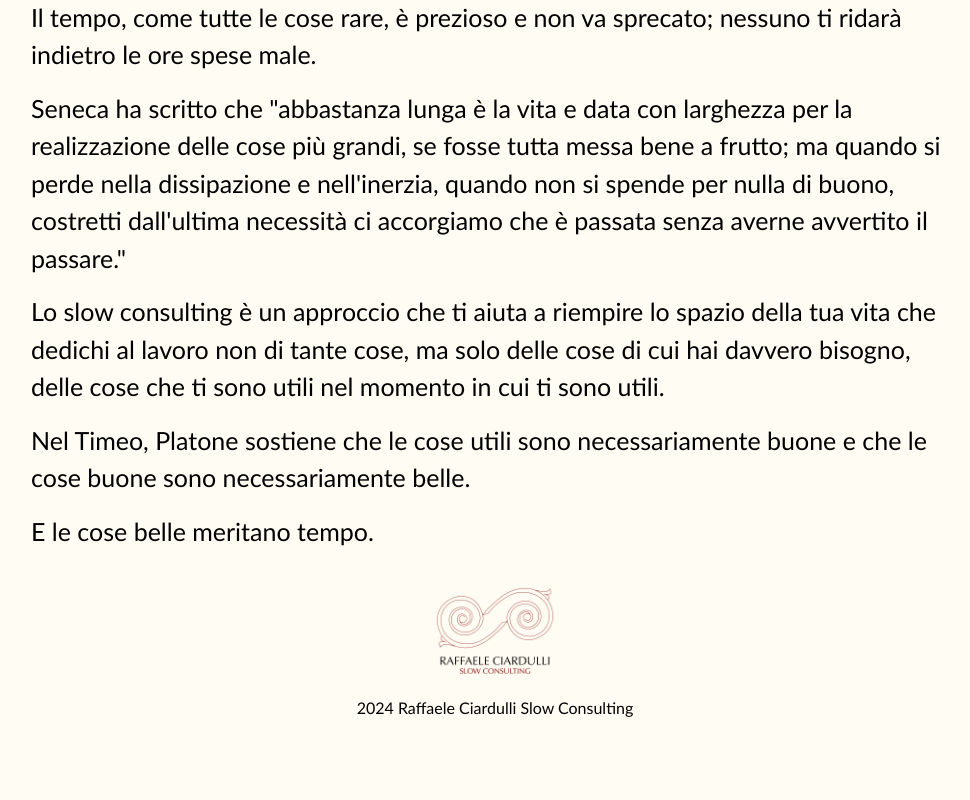
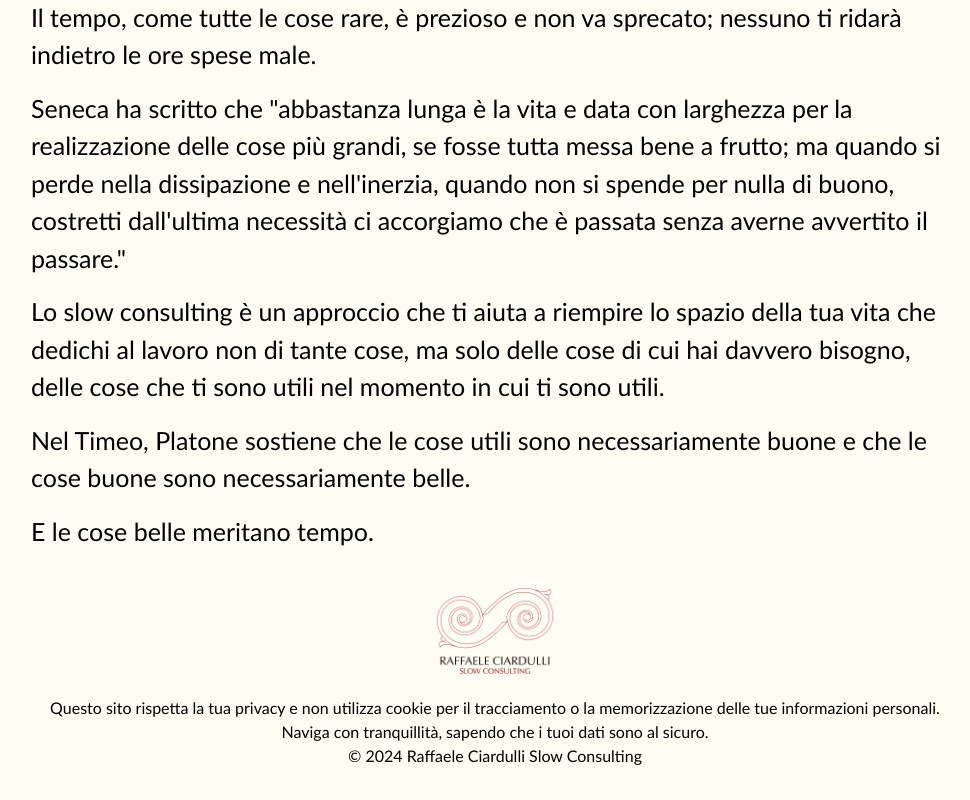
Before and after one commit to Eedma/slow-consulting, a Next.js app: page / in a window 1280 px wide. Shown: the part 607-1407 px from the top of the page, without its empty margins (145-1115 px from the left). Before the commit the page ends 1327 px from the top, so only its background shows below. Built offline with nearby package versions, Linux system fonts and the light colour scheme.

Commit message:
nocookie banner

```diff
--- a/src/app/globals.css
+++ b/src/app/globals.css
@@ -77,6 +77,10 @@ li {
     font-size: 1.563rem;
 }
 
+h6 {
+    font-size: 1rem;
+}
+
 .coaching {
     color: #620f1b;
 }
--- a/src/components/Footer.tsx
+++ b/src/components/Footer.tsx
@@ -9,8 +9,17 @@ export const Footer = () => {
                 width={130}
                 alt="slow consulting"
             />
-            <div>
-                {new Date().getFullYear()} Raffaele Ciardulli Slow Consulting
+            <div className="flex-1 md:max-w-[960px] md:mx-auto content-center px-4 md:mb-[2rem] text-center">
+                <h6>
+                    Questo sito rispetta la tua privacy e non utilizza cookie
+                    per il tracciamento o la memorizzazione delle tue
+                    informazioni personali. Naviga con tranquillità, sapendo che
+                    i tuoi dati sono al sicuro.
+                </h6>
+                <h6>
+                    &copy; {new Date().getFullYear()} Raffaele Ciardulli Slow
+                    Consulting
+                </h6>
             </div>
         </div>
     );
```
